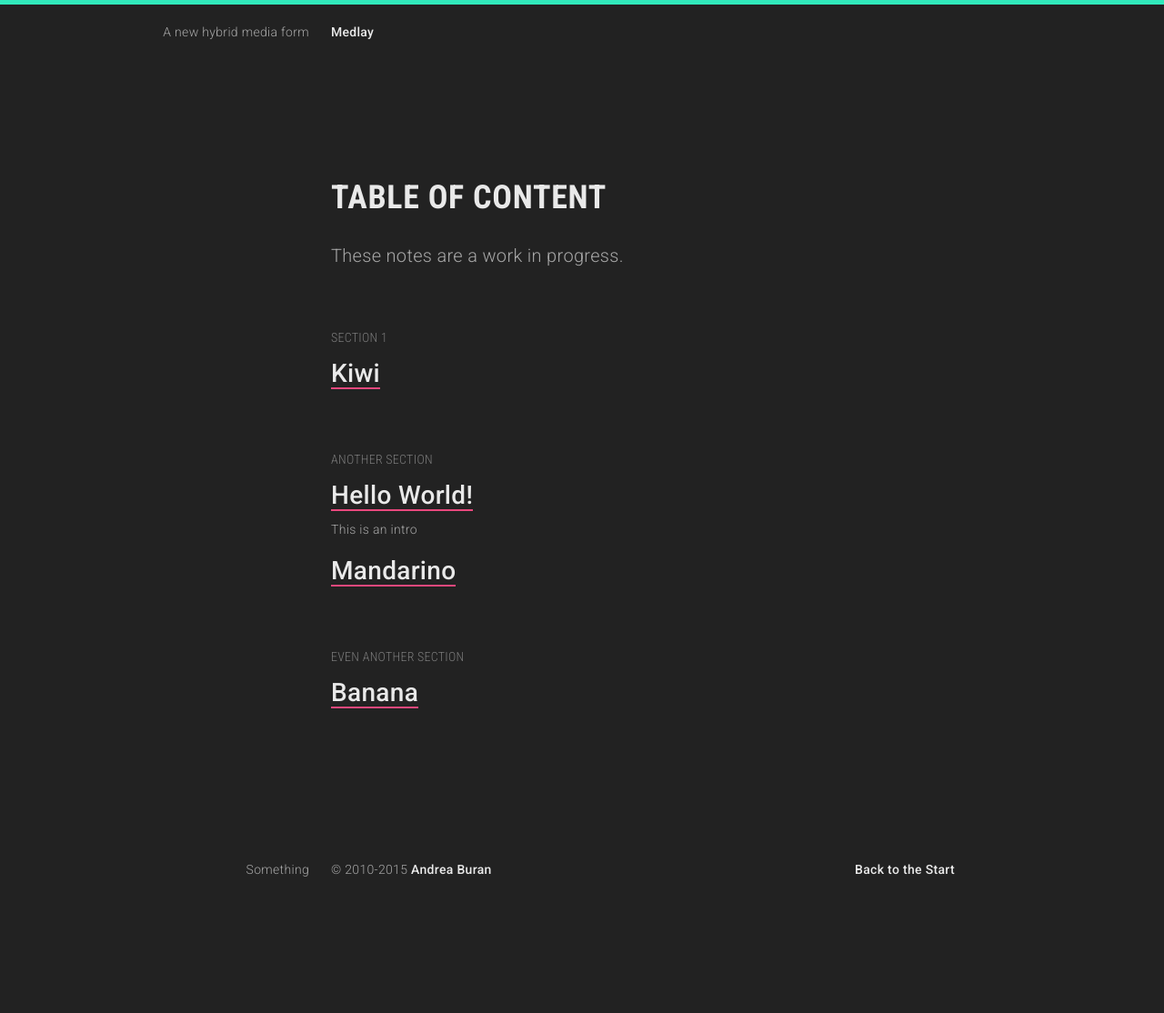
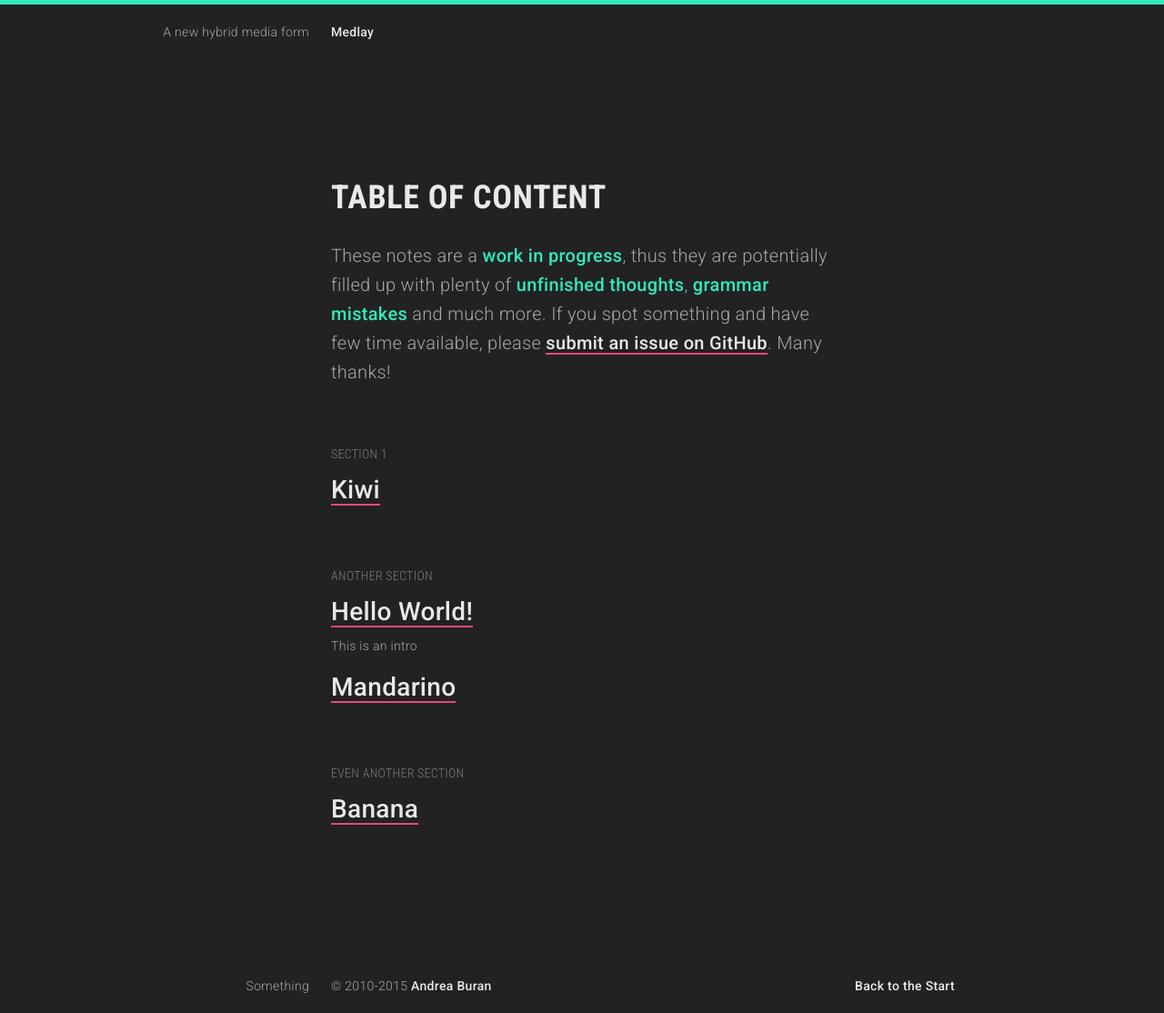
Before and after one commit to ranbureand/medlay, a Jekyll site: the page built from index.markdown, in a window 1280 px wide. Shown: the whole page at 91% size. Built offline with Jekyll 4.4.1, drawn with Linux system fonts in a browser that asks for light colours; before the commit the page ends 986 px from its top, so only the background shows below that.

Commit message:
Add disclaimer.

```diff
--- a/index.markdown
+++ b/index.markdown
@@ -6,4 +6,4 @@ date: 2015-02-03 11:16:00
 categories: hello world
 ---
 
-These notes are a work in progress.
+These notes are a **work in progress**, thus they are potentially filled up with plenty of **unfinished thoughts**, **grammar mistakes** and much more. If you spot something and have few time available, please [submit an issue on GitHub](https://github.com/ranbureand/medlay "Medlay on GitHub"). Many thanks!
```
Also changed, not shown: 1 other file.
